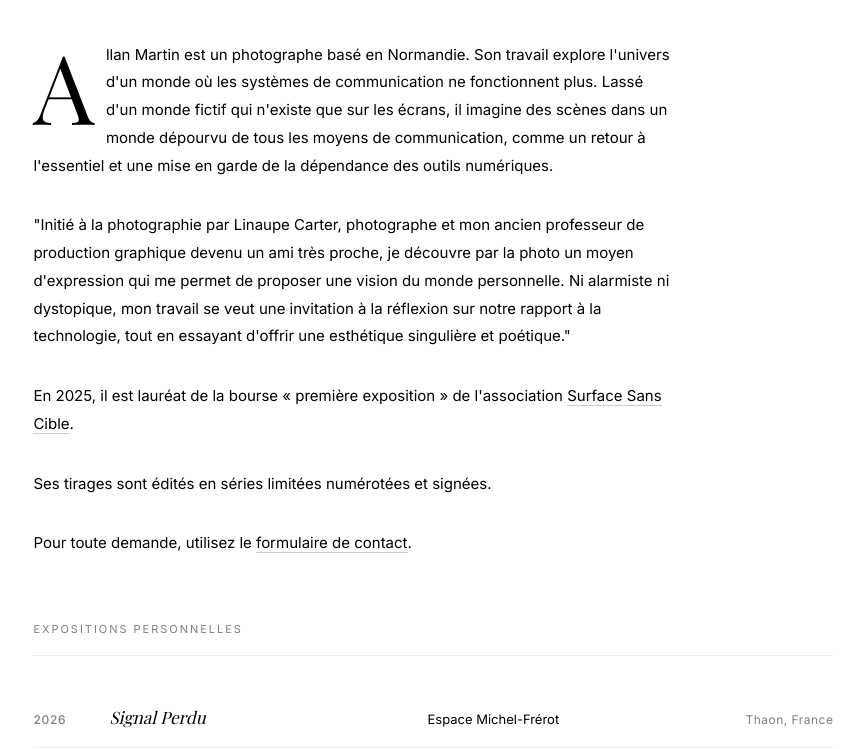
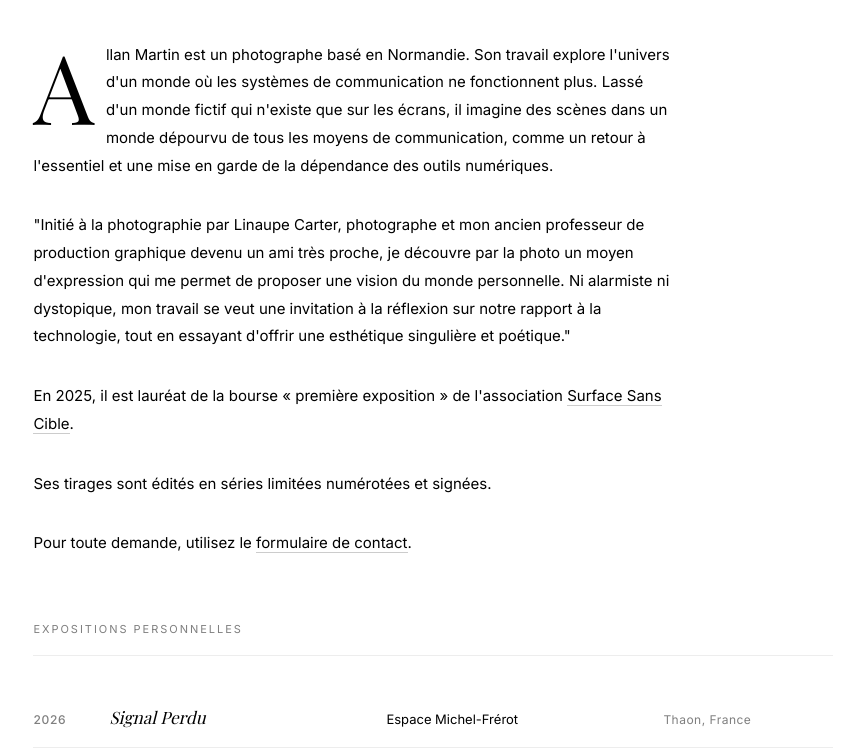
Before and after one commit to Comapik/allanmartin, a plain HTML site: page bio.html in a window 1280 px wide. Shown: the part 261-1010 px from the top of the page, without its empty margins (69-933 px from the left). Drawn offline with nearby package versions, Linux system fonts and the light colour scheme; a web font is replaced by a local one.

Commit message:
alignement des colonnes de la liste des expositions
Co-Authored-By: Claude Opus 5.5 <noreply@anthropic.com>

```diff
--- a/css/style.css
+++ b/css/style.css
@@ -989,7 +989,7 @@ body > .site-header {
 
 .expo-item {
   display: grid;
-  grid-template-columns: 52px 1fr 1fr auto;
+  grid-template-columns: 52px minmax(0, 1fr) minmax(0, 1fr) 170px;
   align-items: baseline;
   gap: 12px 24px;
   padding: 18px 0;
```
